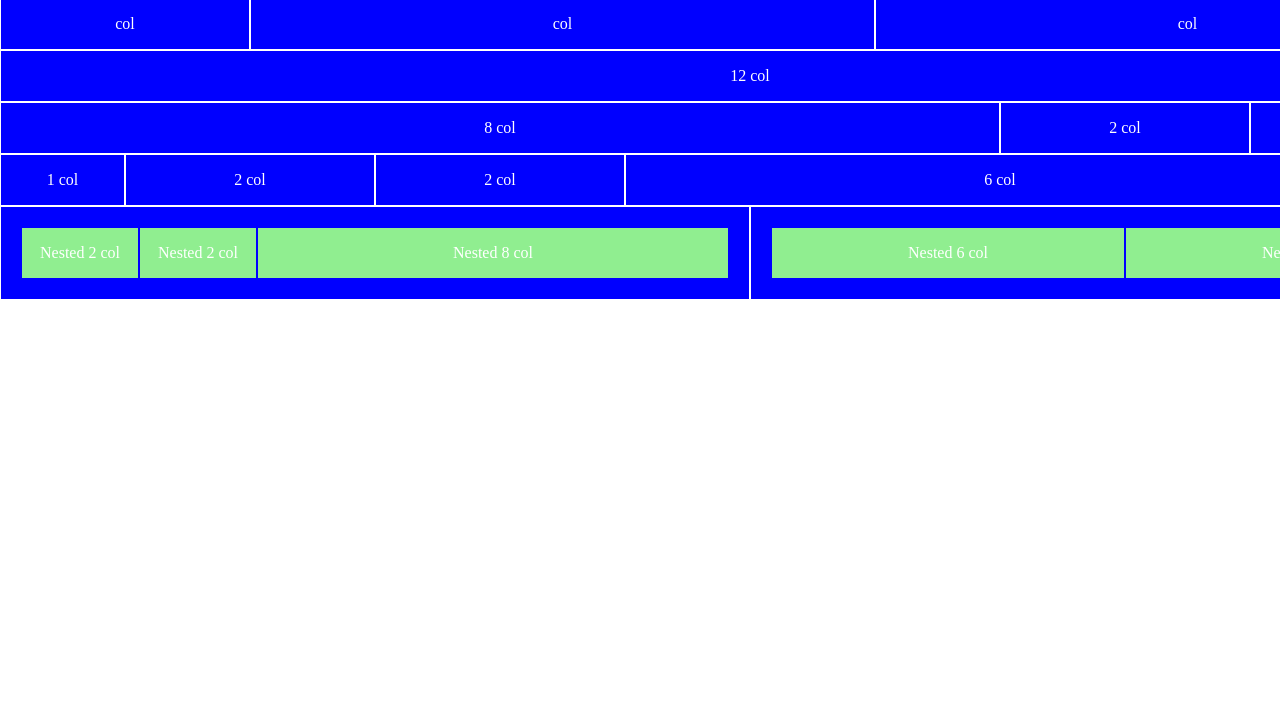
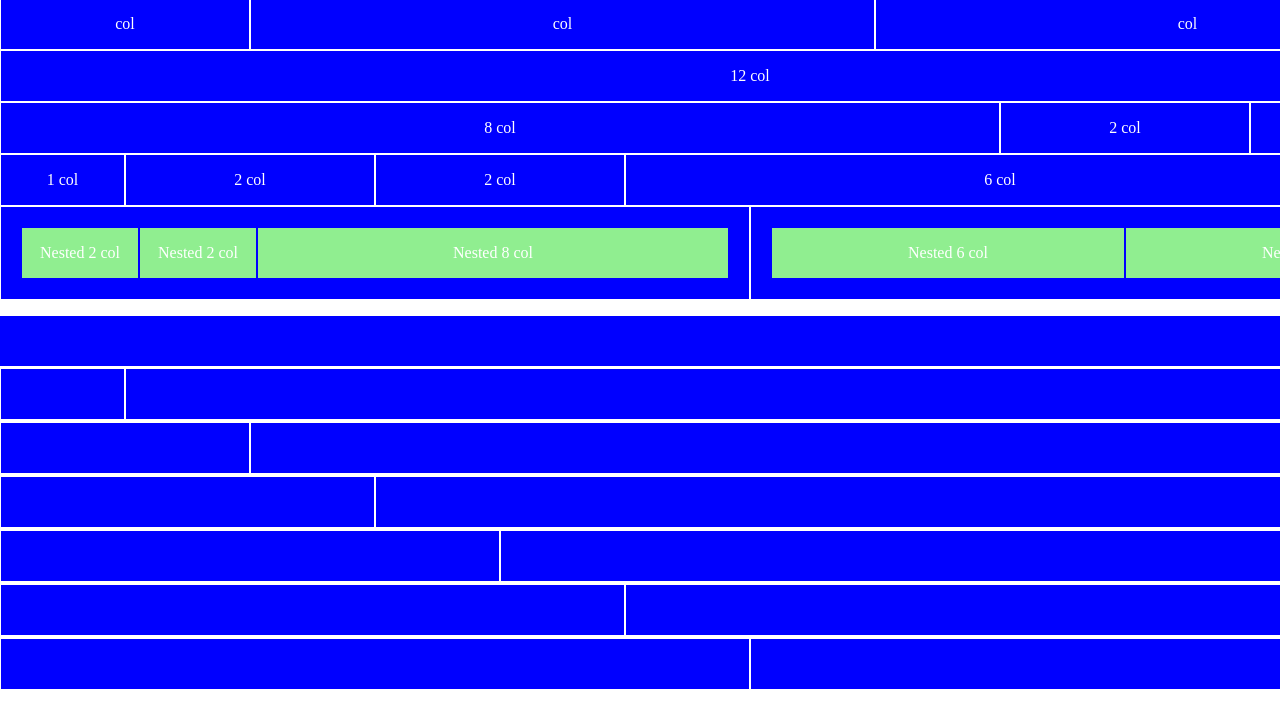
Before and after one commit to giorgios17/html-css-12bool, a plain HTML site: page index.html in a window 1280 px wide. Shown: the part 91-800 px from the top of the page. Drawn offline with Linux system fonts and the light colour scheme.

Commit message:
esercizi per casa done

```diff
--- a/css/framework.css
+++ b/css/framework.css
@@ -125,7 +125,7 @@
     }
     .col-sm-5{
         flex-basis: calc((100% / 12) * 5);
-        max-width: calc((/100% / 12) * 5);
+        max-width: calc((100% / 12) * 5);
     }
     .col-sm-6{
         flex-basis: calc((100% / 12) * 6);
@@ -133,7 +133,7 @@
     }
     .col-sm-7{
         flex-basis: calc((100% / 12) * 7);
-        max-width: calc((/100% / 12) * 7);
+        max-width: calc((100% / 12) * 7);
     }
     .col-sm-8{
         flex-basis: calc((100% / 12) * 8);
--- a/css/style.css
+++ b/css/style.css
@@ -35,6 +35,10 @@ h1{
     padding: 1px;
 }
 
+.m-top-60{
+    margin-top: 60px;
+}
+
 /* content */
 
 .text{
--- a/index.html
+++ b/index.html
@@ -104,7 +104,7 @@
 
         <div class="row">
             <div class="col-6 height50 padding1px">
-                <div class="text bg-blue">
+                <div class="bg-blue">
                     <div class="row nested-row">
                         <div class="col-2 padding1px">
                             <div class="text bg-lightgreen">Nested 2 col</div>
@@ -119,7 +119,7 @@
                 </div>
             </div>
             <div class="col-6 height50 padding1px">
-                <div class="text bg-blue">
+                <div class="bg-blue">
                     <div class="row nested-row">
                         <div class="col-6 padding1px">
                             <div class="text bg-lightgreen">Nested 6 col</div>
@@ -132,7 +132,58 @@
             </div>
         </div>
 
+        <div class="row m-top-60">
+            <div class="col-12 height50 bg-blue"></div>
+        </div>
 
+        <div class="row">
+            <div class="col-1 padding1px">
+                <div class="text height50 bg-blue"></div>
+            </div>
+            <div class="col-11 padding1px">
+                <div class="text height50 bg-blue"></div>
+            </div>
+        </div>
+        <div class="row">
+            <div class="col-2 padding1px">
+                <div class="text height50 bg-blue"></div>
+            </div>
+            <div class="col-10 padding1px">
+                <div class="text height50 bg-blue"></div>
+            </div>
+        </div>
+        <div class="row">
+            <div class="col-3 padding1px">
+                <div class="text height50 bg-blue"></div>
+            </div>
+            <div class="col-9 padding1px">
+                <div class="text height50 bg-blue"></div>
+            </div>
+        </div>
+        <div class="row">
+            <div class="col-4 padding1px">
+                <div class="text height50 bg-blue"></div>
+            </div>
+            <div class="col-8 padding1px">
+                <div class="text height50 bg-blue"></div>
+            </div>
+        </div>
+        <div class="row">
+            <div class="col-5 padding1px">
+                <div class="text height50 bg-blue"></div>
+            </div>
+            <div class="col-7 padding1px">
+                <div class="text height50 bg-blue"></div>
+            </div>
+        </div>
+        <div class="row">
+            <div class="col-6 padding1px">
+                <div class="text height50 bg-blue"></div>
+            </div>
+            <div class="col-6 padding1px">
+                <div class="text height50 bg-blue"></div>
+            </div>
+        </div>
 
     </main>
 
```
